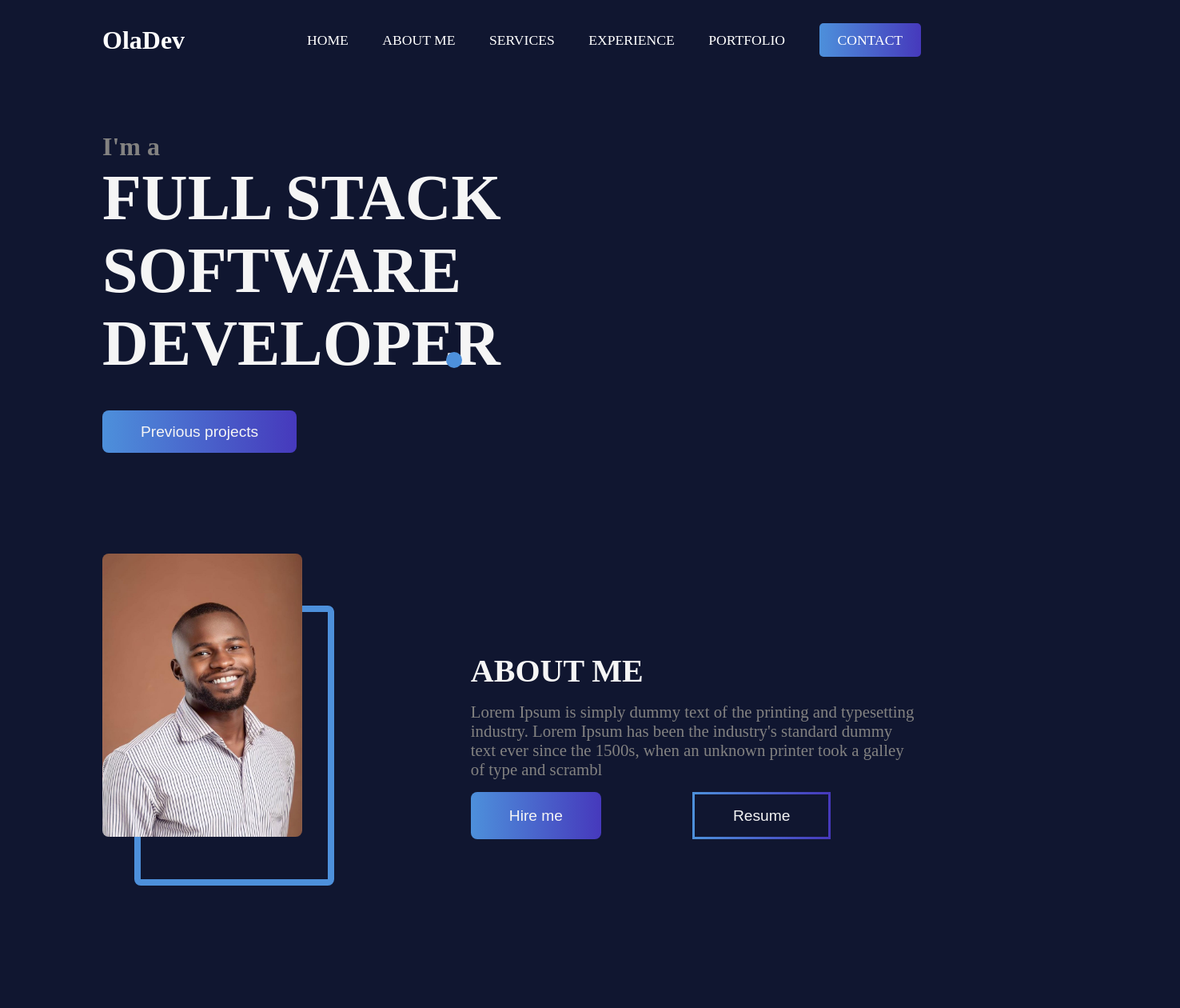
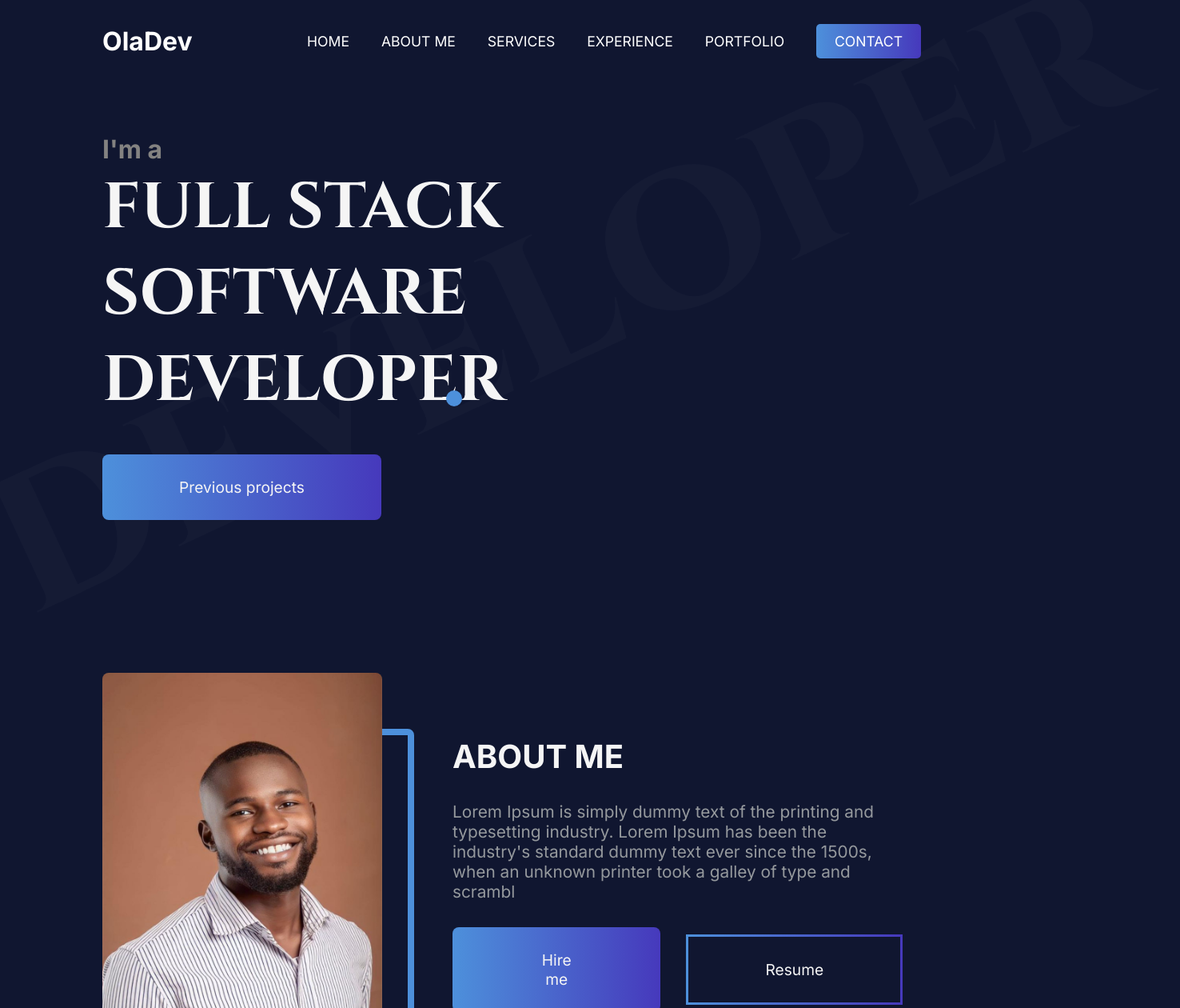
Before and after one commit to olajutemot/Olajutemot.dev, a React (Create React App) app: page / in a window 1280 px wide. Shown: the top 1260 px of the page at 80% size, 1476 px wide, since content can reach past the window. Built offline with nearby package versions, Linux system fonts and the light colour scheme; the HTML template or start-up script is replaced by a standard one.

Commit message:
in progress

```diff
--- a/src/App.css
+++ b/src/App.css
@@ -8,7 +8,7 @@
 }
 
 button {
-  padding: 0.8em 2.5em;
+  padding: 1.5em 5em;
   font-size: 1.2rem;
   color: whitesmoke;
   border-radius: 8px;
--- a/src/Components/About/About.css
+++ b/src/Components/About/About.css
@@ -1,37 +1,48 @@
+.About-container {
+  height: 100vh;
+
+  display: flex;
+  justify-content: center;
+  align-items: center;
+}
 .About-section {
   position: relative;
   display: flex;
-  justify-content: space-between;
+  justify-content: flex-start;
   align-items: center;
+  gap: 3rem;
   margin-top: 30px;
-  /* border: 2px solid red; */
-  height: 60vh;
+
+  height: 80vh;
 }
 .About-section img {
-  width: 250px;
+  width: 350px;
   z-index: 9999;
   position: absolute;
   border-radius: 8px;
   /* left: -30px; */
   top: 0px;
+  /* border: 2px solid red; */
 }
 
 .About {
   width: 55%;
+  height: 60vh;
   display: flex;
   flex-direction: column;
-  gap: 1rem;
+  gap: 2rem;
 }
 
 .outline-a {
   border: 8px solid #4d90db;
   border-radius: 8px;
-  width: 250px;
-  height: 350px;
+  width: 350px;
+  height: 500px;
   margin-left: 40px;
 }
 .buttons {
-  width: 80%;
   display: flex;
-  justify-content: space-between;
+  justify-content: flex-start;
+  align-items: center;
+  gap: 2rem;
 }
--- a/src/Components/About/About.js
+++ b/src/Components/About/About.js
@@ -3,6 +3,7 @@ import "./About.css";
 
 const About = () => {
   return (
+    <div className="About-container">
       <div className="About-section">
         <div className="outline-a"></div>
         <img src="menu/Portfolio Headshot.jpg" alt="Timilehin" />
@@ -11,9 +12,9 @@ const About = () => {
           <h2>ABOUT ME</h2>
           <p>
             Lorem Ipsum is simply dummy text of the printing and typesetting
-          industry. Lorem Ipsum has been the industry's standard dummy text ever
-          since the 1500s, when an unknown printer took a galley of type and
-          scrambl
+            industry. Lorem Ipsum has been the industry's standard dummy text
+            ever since the 1500s, when an unknown printer took a galley of type
+            and scrambl
           </p>
           <div className="buttons">
             <button className="button1">Hire me</button>
@@ -21,6 +22,7 @@ const About = () => {
           </div>
         </div>
       </div>
+    </div>
   );
 };
 
--- a/src/Components/Contact/Contact.css
+++ b/src/Components/Contact/Contact.css
@@ -1,7 +1,27 @@
 .contact-section {
+  position: relative;
+  margin: 2rem auto;
   height: 100vh;
   border-radius: 150px 150px 0 0;
   background: linear-gradient(45deg, #4639bc, #4d90db);
+  /* overflow: hidden; */
+}
+.contact-section::before,
+.contact-section::after {
+  content: "";
+  width: 400px;
+  height: 400px;
+  border-radius: 50%;
+  position: absolute;
+  background: linear-gradient(210deg, #4639bc, #4d90db);
+  opacity: 0.6;
+  top: -20%;
+}
+.contact-section::before {
+  left: -15%;
+}
+.contact-section::after {
+  right: -15%;
 }
 .contact-section i {
   background: linear-gradient(135deg, #4d90db, #4639bc);
@@ -11,21 +31,24 @@
 }
 .Contact-container {
   width: 80%;
+  border: 2px solid red;
   margin: 0 auto;
   height: 70vh;
   display: flex;
   justify-content: space-between;
-  align-items: center;
+  align-items: flex-start;
 }
 
 .Contact-header {
   text-align: center;
+  padding-top: 3rem;
 }
 .Contact-details {
   width: 50%;
   display: flex;
   flex-direction: column;
   justify-content: space-between;
+  gap: 1rem;
 }
 .Contact-details h4 {
   color: #ffffff;
--- a/src/Components/Experience/Experience.css
+++ b/src/Components/Experience/Experience.css
@@ -1,10 +1,10 @@
 .Experience-section {
   height: 100vh;
   width: 90%;
-  margin: 0 auto;
+  margin: 2rem auto;
   display: flex;
   flex-direction: column;
-  gap: 3rem;
+  gap: 5rem;
 }
 .Experience-icons {
   display: grid;
--- a/src/Components/Home/Home.css
+++ b/src/Components/Home/Home.css
@@ -1,15 +1,29 @@
-/* .Hero-section {
-  border: 2px solid red;
-} */
+@import url("https://fonts.googleapis.com/css2?family=Cinzel:wght@400..900&display=swap");
+.Hero-section {
+  overflow: hidden;
+}
+
 .Hero-section h1 {
   color: rgb(131, 130, 129);
 }
-
+.Hero-section::after {
+  content: "DEVELOPER";
+  position: absolute;
+  font-family: "Cinzel", serif;
+  color: rgba(245, 245, 245, 0.023);
+  transform: rotate(-25deg);
+  font-size: 15rem;
+  font-weight: 800;
+  z-index: -1;
+  top: 27%;
+  left: -5%;
+}
 .hero-message {
   position: relative;
   font-size: 5rem;
   width: 70%;
   color: whitesmoke;
+  font-family: "Cinzel", serif;
   /* border: 2px solid red; */
 }
 .hero-message::after {
--- a/src/Components/Portfolio/Portfolio.css
+++ b/src/Components/Portfolio/Portfolio.css
@@ -60,5 +60,5 @@
 }
 .portfolio-button {
   margin: 0 auto;
-  width: 15%;
+  width: 25%;
 }
--- a/src/Components/Sernice/Service.css
+++ b/src/Components/Sernice/Service.css
@@ -1,10 +1,10 @@
 .Services-section {
   width: 90%;
-  margin: 0 auto;
+  margin: 2rem auto;
 
   display: flex;
   flex-direction: column;
-  gap: 3rem;
+  gap: 5rem;
 }
 .service-header {
   text-align: center;
--- a/src/index.css
+++ b/src/index.css
@@ -1,7 +1,9 @@
+@import url("https://fonts.googleapis.com/css2?family=Inter:wght@100..900&display=swap");
 * {
   margin: 0;
   padding: 0;
   box-sizing: border-box;
+  font-family: "Inter", sans-serif;
 }
 
 html {
@@ -17,5 +19,6 @@ h3 {
 }
 p {
   font-size: 1.3rem;
-  color: rgb(131, 130, 129);
+  color: #95999d;
+  font-family: "Inter", sans-serif;
 }
```
Lines whose indentation alone changed are shown as unchanged.
